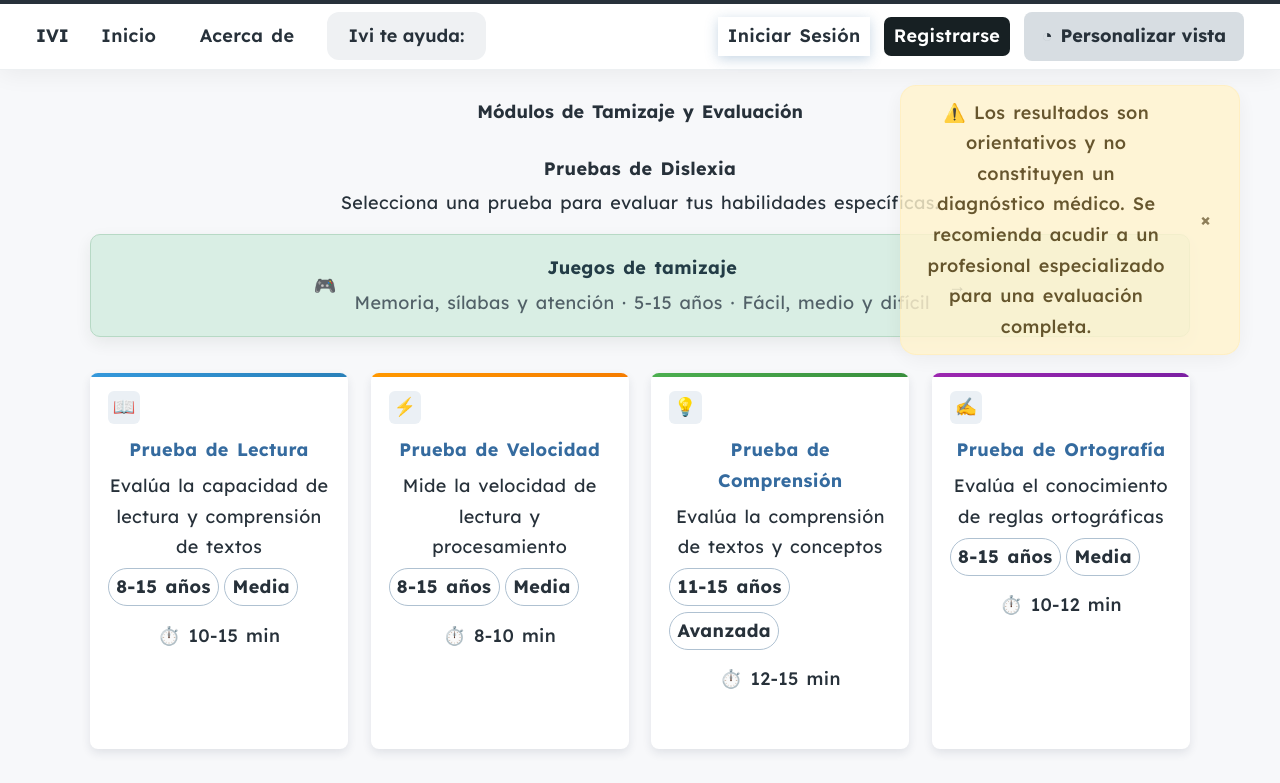
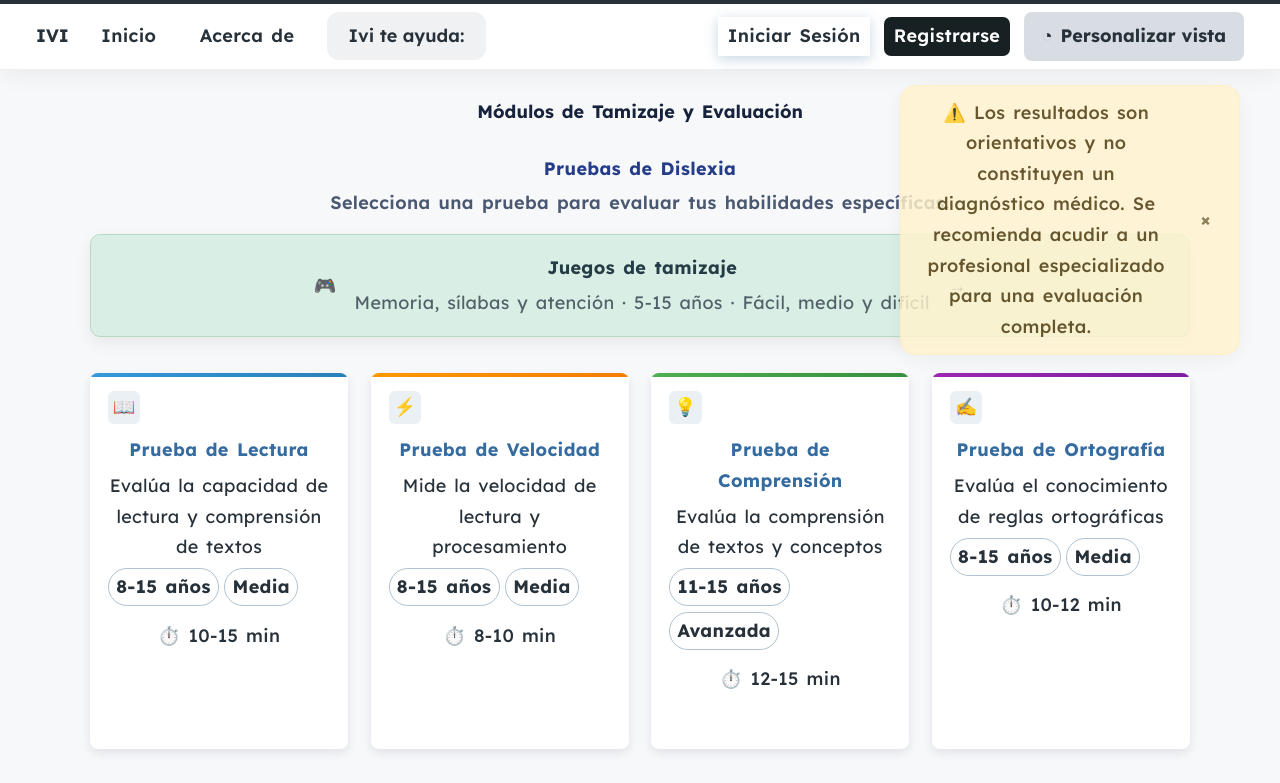
Before and after one commit to NESTORZALAZAR/IVI, a React (Create React App) app in the folder frontend/: page /pruebas in a window 1280 px wide. Shown: the top 783 px of the page. Built offline with nearby package versions, Linux system fonts and the light colour scheme; a web font is replaced by a local one.

Commit message:
cambios en vista Registrarse

```diff
--- a/frontend/src/css/pages/HomePage.css
+++ b/frontend/src/css/pages/HomePage.css
@@ -45,7 +45,7 @@
   overflow-wrap: anywhere;
 }
 
-.hero-buttons { display: flex; flex-wrap: wrap; gap: 0.8rem; justify-content: flex-start; }
+.hero-buttons { display: flex; flex-wrap: wrap; gap: 0.8rem; justify-content: center; align-items: center; }
 .btn-comenza,
 .btn-resultados {
   min-width: 174px;
--- a/frontend/src/css/pages/PruebasPage.css
+++ b/frontend/src/css/pages/PruebasPage.css
@@ -258,11 +258,15 @@
 
 .pruebas-header {
   margin-bottom: 1.5rem;
+  text-align: center;
 }
 
 .pruebas-header h1 {
-  font-size: clamp(1.55rem, 3vw, 2rem);
+  font-size: clamp(2.2rem, 4.5vw, 3.4rem);
   letter-spacing: 0;
+  color: #17233d;
+  font-weight: 900;
+  text-shadow: 0 2px 0 rgba(255, 255, 255, 0.8);
 }
 
 .knowledge-filter-section {
@@ -386,18 +390,21 @@
 
 .tests-heading {
   margin-bottom: 0.9rem;
+  text-align: center;
 }
 
 .tests-heading h2 {
   margin: 0 0 0.15rem;
-  color: var(--text);
-  font-size: 1.25rem;
+  color: #253d88;
+  font-size: clamp(1.65rem, 3vw, 2.1rem);
+  font-weight: 900;
 }
 
 .tests-heading p {
   margin: 0;
-  color: var(--text);
-  font-size: 0.75rem;
+  color: #4a5872;
+  font-size: clamp(1.05rem, 2.1vw, 1.3rem);
+  font-weight: 600;
 }
 
 .pruebas-grid {
--- a/frontend/src/js/pages/SignupPage.js
+++ b/frontend/src/js/pages/SignupPage.js
@@ -157,7 +157,9 @@ export default function SignupPage() {
 
     // Construcción del Payload
     const payload = {
-      username: formData.username,
+      username: accountType === "professional"
+        ? `profesional_${formData.ci}`
+        : formData.username,
       email: formData.email,
       password: formData.password,
       ci: formData.ci,
@@ -244,6 +246,7 @@ export default function SignupPage() {
         </div>
 
         <form onSubmit={handleSubmit}>
+          {accountType !== "professional" && (
             <div className="form-group">
               <label htmlFor="username">Datos de la persona a evaluar</label>
               <input
@@ -253,10 +256,11 @@ export default function SignupPage() {
                 value={formData.username}
                 onChange={handleChange}
                 required
-              placeholder="Tu nombre de usuario"
+                placeholder="Nombre de usuario"
               />
               {fieldErrors.username && <div className="field-error">{fieldErrors.username}</div>}
             </div>
+          )}
 
           <div className="form-row">
             <div className="form-group">
@@ -298,6 +302,7 @@ export default function SignupPage() {
             {fieldErrors.ci && <div className="field-error">{fieldErrors.ci}</div>}
           </div>
 
+          {accountType !== "professional" && (
             <div className="form-group">
               <label htmlFor="age">Edad del paciente</label>
               <input
@@ -308,14 +313,19 @@ export default function SignupPage() {
                 onChange={handleChange}
                 min="0"
                 max="120"
-              required={accountType !== "professional"}
+                required
                 placeholder="Ingrese la edad"
               />
               {fieldErrors.age && <div className="field-error">{fieldErrors.age}</div>}
             </div>
+          )}
 
           <div className="form-group">
-            <label htmlFor="email">Correo electrónico (Del tutor o persona a evaluar)</label>
+            <label htmlFor="email">
+              {accountType === "professional"
+                ? "Correo electrónico"
+                : "Correo electrónico (Del tutor o persona a evaluar)"}
+            </label>
             <input
               type="email"
               id="email"
```
Lines whose indentation alone changed are shown as unchanged.
